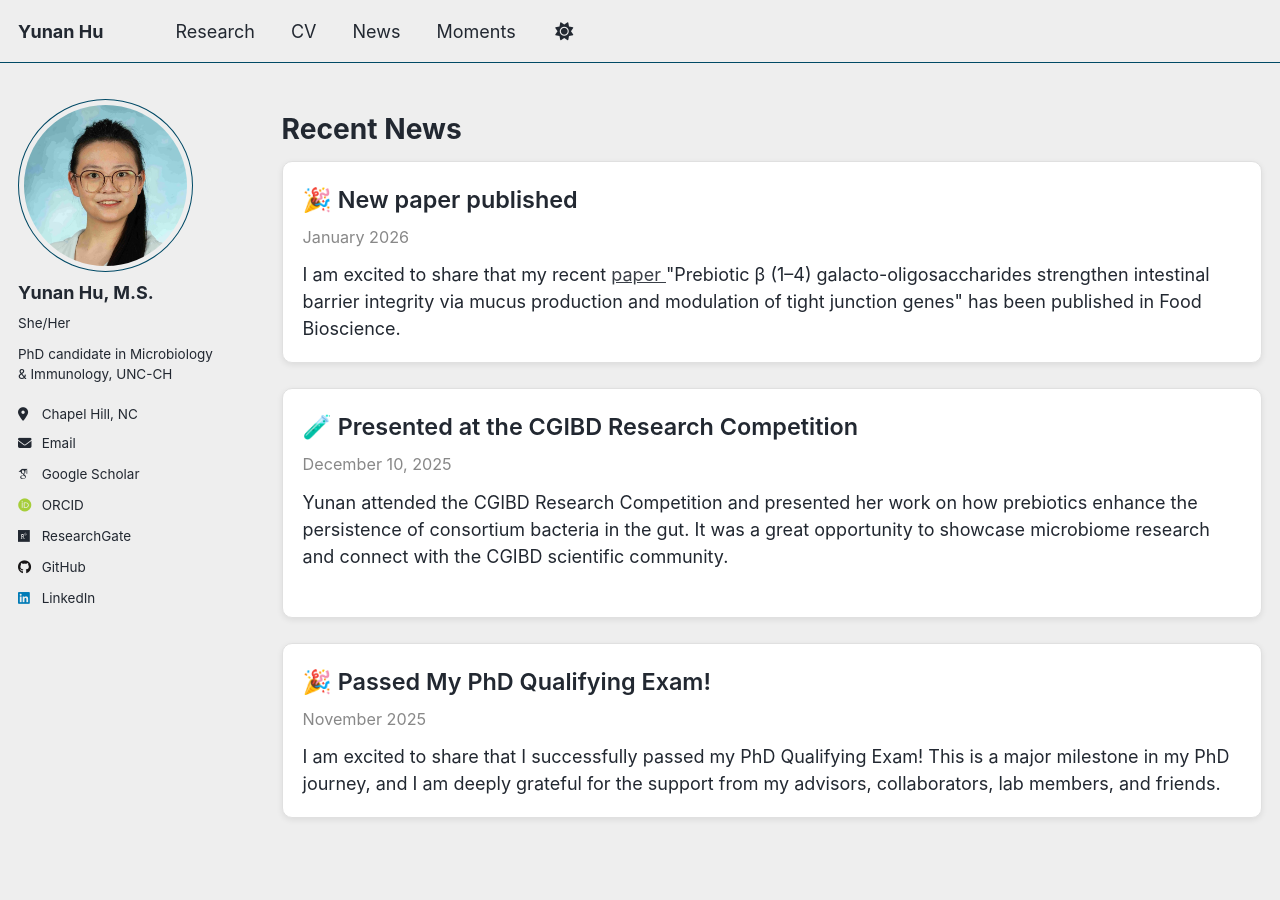
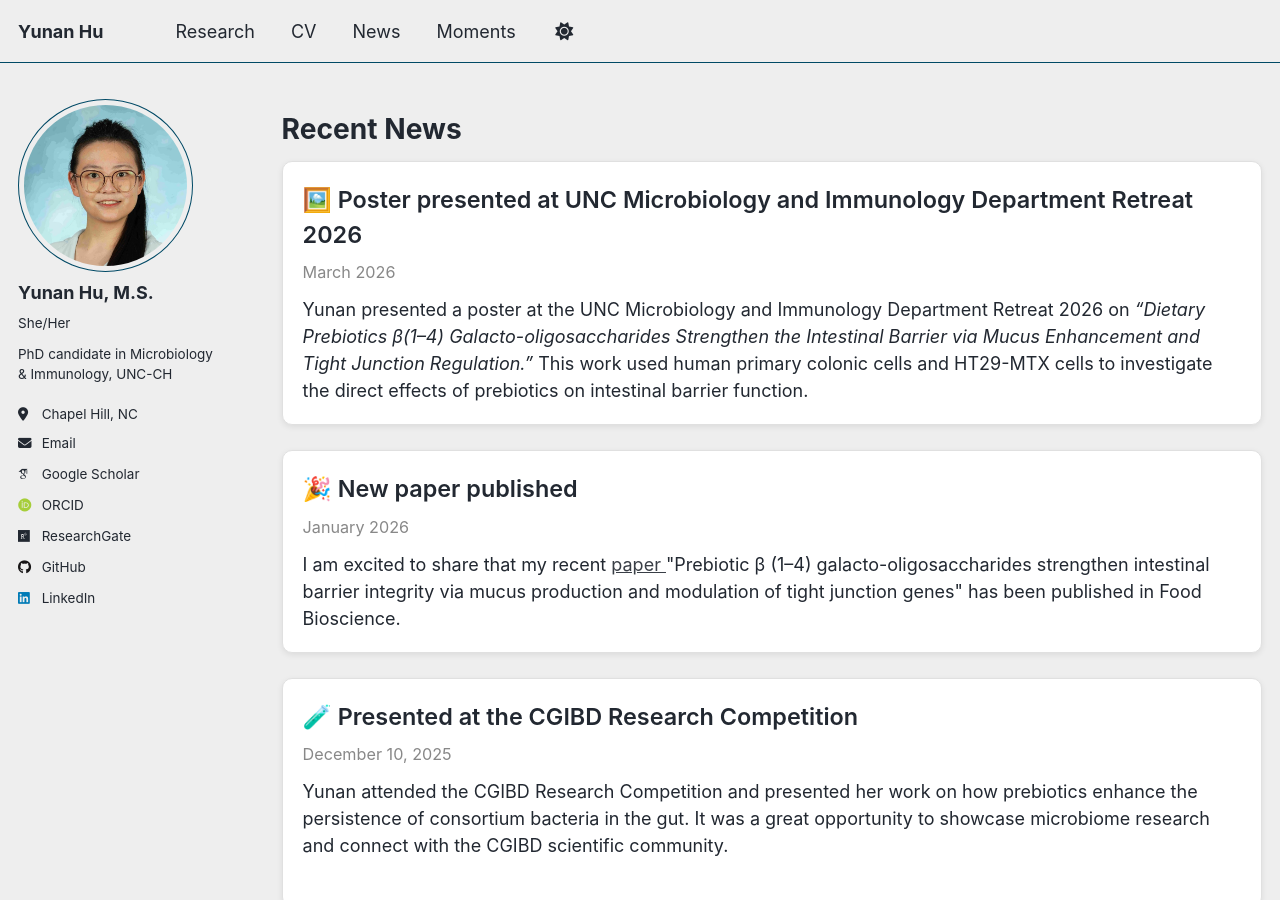
Before and after one commit to Yunan0525/Yunan0525.github.io, a Jekyll site: the page built from _pages/news.md, in a window 1280 px wide and 900 px high. Built offline with Jekyll 4.4.1, drawn with Linux system fonts in a browser that asks for light colours; some web fonts are replaced; a script that is not in the unit is left out; comment, search, counter and statistics services are not loaded.

Commit message:
Update news.md

```diff
--- a/_pages/news.md
+++ b/_pages/news.md
@@ -41,6 +41,15 @@ author_profile: true
 
 # Recent News
 <div class="news-card">
+  <div class="news-title">🖼️ Poster presented at UNC Microbiology and Immunology Department Retreat 2026</div>
+  <div class="news-date">March 2026</div>
+
+  Yunan presented a poster at the UNC Microbiology and Immunology Department Retreat 2026 on
+  <em>“Dietary Prebiotics β(1–4) Galacto-oligosaccharides Strengthen the Intestinal Barrier via Mucus Enhancement and Tight Junction Regulation.”</em>
+  This work used human primary colonic cells and HT29-MTX cells to investigate the direct effects of prebiotics on intestinal barrier function.
+</div>
+
+<div class="news-card">
   <div class="news-title">🎉 New paper published</div>
   <div class="news-date">January 2026</div>
 
```
